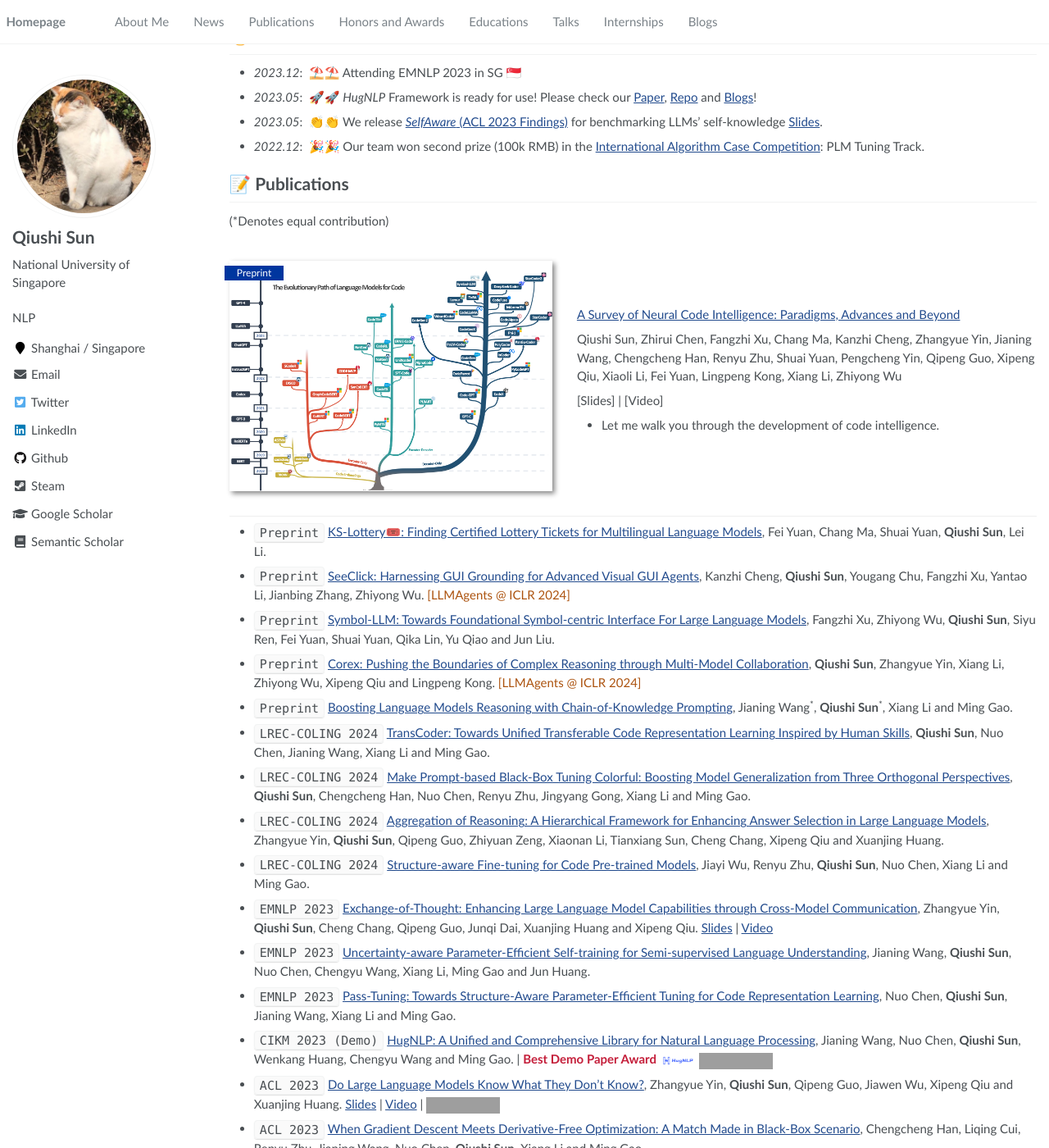
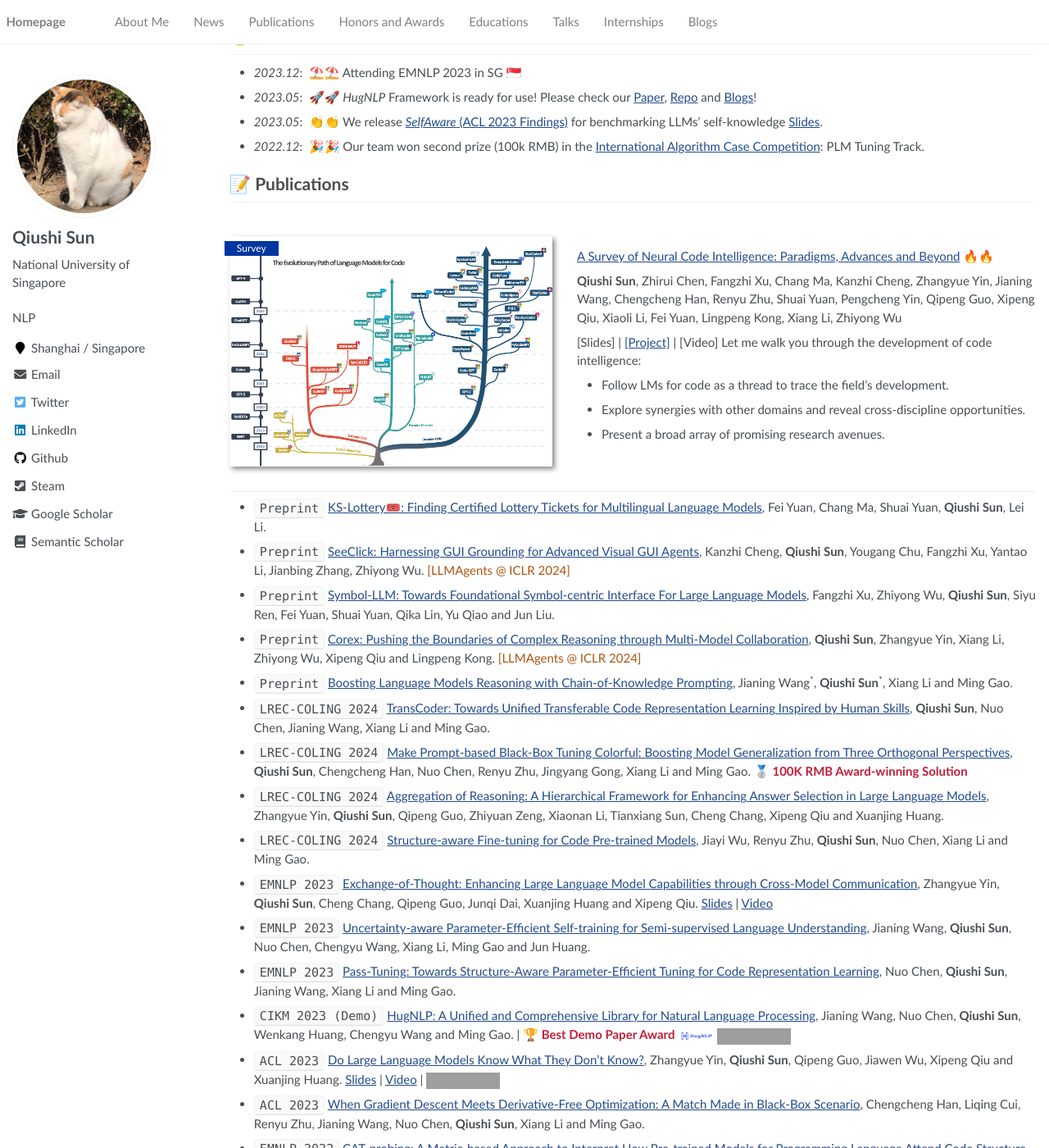
Before and after one commit to lixiang3776/lixiang3776.github.io, a Jekyll site: the page built from _pages/about.md, in a window 1280 px wide and 1400 px high, scrolled down 282 px. Shown: the whole window at 82% size. Built offline with Jekyll 4.4.1, drawn with Linux system fonts in a browser that asks for light colours; some of the changed text lies outside the part shown; grey boxes are pictures that could not be loaded.

Commit message:
update: miscs

```diff
--- a/_pages/about.md
+++ b/_pages/about.md
@@ -51,7 +51,9 @@ I will start my Ph.D. in Computer Science at [HKU CS](https://www.cs.hku.hk/) in
 - *2021.06*, Lorem ipsum dolor sit amet, consectetur adipiscing elit. Vivamus ornare aliquet ipsum, ac tempus justo dapibus sit amet.
 - *2021.03*, Lorem ipsum dolor sit amet, consectetur adipiscing elit. Vivamus ornare aliquet ipsum, ac tempus justo dapibus sit amet.  \| [\[video\]](https://github.com/) -->
 
-> "What's past is prologue." -- William Shakespeare (The Tempest)  <a href='https://scholar.google.com/citations?user=QgMkYFAAAAAJ&hl=en'><img src="https://img.shields.io/endpoint?url={{ url | url_encode }}&logo=Google%20Scholar&labelColor=f6f6f6&color=9cf&style=flat&label=citations"></a>
+> "What's past is prologue." -- William Shakespeare (The Tempest)
+>
+<!-- > <a href='https://scholar.google.com/citations?user=QgMkYFAAAAAJ&hl=en'><img src="https://img.shields.io/endpoint?url={{ url | url_encode }}&logo=Google%20Scholar&labelColor=f6f6f6&color=9cf&style=flat&label=citations"></a> -->
 
 <!-- # 📅 My Calendar
 
--- a/_pages/includes/pub.md
+++ b/_pages/includes/pub.md
@@ -1,15 +1,18 @@
 # 📝 Publications
-(*Denotes equal contribution)
 
-<div class='paper-box'><div class='paper-box-image'><div><div class="badge">Preprint</div><img src='images/codelms-tree.png' alt="sym" width="100%"></div></div>
+<div class='paper-box'><div class='paper-box-image'><div><div class="badge">Survey</div><img src='images/codelms-tree.png' alt="sym" width="100%"></div></div>
 <div class='paper-box-text' markdown="1">
 
-[A Survey of Neural Code Intelligence: Paradigms, Advances and Beyond](https://arxiv.org/abs/2210.04633)
+[A Survey of Neural Code Intelligence: Paradigms, Advances and Beyond](https://arxiv.org/abs/2210.04633) 🔥🔥
 
-Qiushi Sun, Zhirui Chen, Fangzhi Xu, Chang Ma, Kanzhi Cheng, Zhangyue Yin, Jianing Wang, Chengcheng Han, Renyu Zhu, Shuai Yuan, Pengcheng Yin, Qipeng Guo, Xipeng Qiu, Xiaoli Li, Fei Yuan, Lingpeng Kong, Xiang Li, Zhiyong Wu
+**Qiushi Sun**, Zhirui Chen, Fangzhi Xu, Chang Ma, Kanzhi Cheng, Zhangyue Yin, Jianing Wang, Chengcheng Han, Renyu Zhu, Shuai Yuan, Pengcheng Yin, Qipeng Guo, Xipeng Qiu, Xiaoli Li, Fei Yuan, Lingpeng Kong, Xiang Li, Zhiyong Wu
 
-[Slides] | [Video] <strong><span class='show_paper_citations' data='DhtAFkwAAAAJ:ALROH1vI_8AC'></span></strong>
-- Let me walk you through the development of code intelligence.
+[Slides] | [[Project]](https://github.com/QiushiSun/NCISurvey)  | [Video] <strong><span class='show_paper_citations' data='DhtAFkwAAAAJ:ALROH1vI_8AC'></span></strong>
+<!-- [![](https://img.shields.io/github/stars/QiushiSun/CodeAttention?style=social&label=Stars)](https://github.com/QiushiSun/CodeAttention) -->
+Let me walk you through the development of code intelligence:
+- Follow LMs for code as a thread to trace the field's development.
+- Explore synergies with other domains and reveal cross-discipline opportunities.
+- Present a broad array of promising research avenues.
 </div>
 </div>
 
@@ -20,15 +23,15 @@ Qiushi Sun, Zhirui Chen, Fangzhi Xu, Chang Ma, Kanzhi Cheng, Zhangyue Yin, Jiani
 - `Preprint` [Corex: Pushing the Boundaries of Complex Reasoning through Multi-Model Collaboration](https://arxiv.org/abs/2310.00280), **Qiushi Sun**, Zhangyue Yin, Xiang Li, Zhiyong Wu, Xipeng Qiu and Lingpeng Kong. <span style="color:#ac530f">[LLMAgents @ ICLR 2024]</span>
 - `Preprint` [Boosting Language Models Reasoning with Chain-of-Knowledge Prompting](https://arxiv.org/abs/2306.06427), Jianing Wang<sup>&#42;</sup>, **Qiushi Sun**<sup>&#42;</sup>, Xiang Li and Ming Gao.
 - `LREC-COLING 2024` [TransCoder: Towards Unified Transferable Code Representation Learning Inspired by Human Skills](https://arxiv.org/abs/2306.07285), **Qiushi Sun**, Nuo Chen, Jianing Wang, Xiang Li and Ming Gao.
-- `LREC-COLING 2024` [Make Prompt-based Black-Box Tuning Colorful: Boosting Model Generalization from Three Orthogonal Perspectives](https://arxiv.org/abs/2305.08088), **Qiushi Sun**, Chengcheng Han, Nuo Chen, Renyu Zhu, Jingyang Gong, Xiang Li and Ming Gao.
+- `LREC-COLING 2024` [Make Prompt-based Black-Box Tuning Colorful: Boosting Model Generalization from Three Orthogonal Perspectives](https://arxiv.org/abs/2305.08088), **Qiushi Sun**, Chengcheng Han, Nuo Chen, Renyu Zhu, Jingyang Gong, Xiang Li and Ming Gao. 🥈 <span style="color: #C41E3A;"> **100K RMB Award-winning Solution** </span>
 - `LREC-COLING 2024` [Aggregation of Reasoning: A Hierarchical Framework for Enhancing Answer Selection in Large Language Models](qiushisun.github.io), Zhangyue Yin, **Qiushi Sun**, Qipeng Guo, Zhiyuan Zeng, Xiaonan Li, Tianxiang Sun, Cheng Chang, Xipeng Qiu and Xuanjing Huang.
 - `LREC-COLING 2024` [Structure-aware Fine-tuning for Code Pre-trained Models](qiushisun.github.io), Jiayi Wu, Renyu Zhu, **Qiushi Sun**, Nuo Chen, Xiang Li and Ming Gao.
 - ``EMNLP 2023`` [Exchange-of-Thought: Enhancing Large Language Model Capabilities through Cross-Model Communication](http://arxiv.org/abs/2312.01823), Zhangyue Yin, **Qiushi Sun**, Cheng Chang, Qipeng Guo, Junqi Dai, Xuanjing Huang and Xipeng Qiu. [Slides](./files/EMNLP2023_EoT_231112.pdf) \| [Video](https://youtu.be/mAMn8Xjkprg?si=jDIj8oSy0oT0-WRp)
 - ``EMNLP 2023`` [Uncertainty-aware Parameter-Efficient Self-training for Semi-supervised Language Understanding](https://aclanthology.org/2023.findings-emnlp.528/), Jianing Wang, **Qiushi Sun**, Nuo Chen, Chengyu Wang, Xiang Li, Ming Gao and Jun Huang.
 - ``EMNLP 2023`` [Pass-Tuning: Towards Structure-Aware Parameter-Efficient Tuning for Code Representation Learning](https://aclanthology.org/2023.findings-emnlp.42/), Nuo Chen, **Qiushi Sun**, Jianing Wang, Xiang Li and Ming Gao.
-- ``CIKM 2023 (Demo)`` [HugNLP: A Unified and Comprehensive Library for Natural Language Processing](https://api.semanticscholar.org/CorpusID:257232389), Jianing Wang, Nuo Chen, **Qiushi Sun**, Wenkang Huang, Chengyu Wang and Ming Gao. \| <span style="color: #C41E3A;">**Best Demo Paper Award**</span> <img src='./images/hugnlp-logo.png' style='width: 2.95em;'> [![](https://img.shields.io/github/stars/wjn1996/HugNLP?style=social&label=Code+Stars)](https://github.com/HugAILab/HugNLP)
+- ``CIKM 2023 (Demo)`` [HugNLP: A Unified and Comprehensive Library for Natural Language Processing](https://api.semanticscholar.org/CorpusID:257232389), Jianing Wang, Nuo Chen, **Qiushi Sun**, Wenkang Huang, Chengyu Wang and Ming Gao. \| <span style="color: #C41E3A;"> 🏆 **Best Demo Paper Award**</span> <img src='./images/hugnlp-logo.png' style='width: 2.95em;'> [![](https://img.shields.io/github/stars/wjn1996/HugNLP?style=social&label=Code+Stars)](https://github.com/HugAILab/HugNLP)
 - ``ACL 2023`` [Do Large Language Models Know What They Don't Know?](https://arxiv.org/abs/2305.18153), Zhangyue Yin, **Qiushi Sun**, Qipeng Guo, Jiawen Wu, Xipeng Qiu and Xuanjing Huang. [Slides](./files/ACL23_LLMSA-Presentation.pdf) \| [Video](https://youtu.be/VTl8FAdNJEI) \| [![](https://img.shields.io/github/stars/yinzhangyue/SelfAware?style=social&label=Code+Stars)](https://github.com/yinzhangyue/SelfAware)
 - ``ACL 2023`` [When Gradient Descent Meets Derivative-Free Optimization: A Match Made in Black-Box Scenario](https://arxiv.org/abs/2305.10013), Chengcheng Han, Liqing Cui, Renyu Zhu, Jianing Wang, Nuo Chen, **Qiushi Sun**, Xiang Li and Ming Gao.
 - ``EMNLP 2022`` [CAT-probing: A Metric-based Approach to Interpret How Pre-trained Models for Programming Language Attend Code Structure](https://arxiv.org/abs/2210.04633), Nuo Chen<sup>&#42;</sup>, **Qiushi Sun**<sup>&#42;</sup>, Renyu Zhu<sup>&#42;</sup>, Xiang Li, Xuesong Lu and Ming Gao. [Slides](./files/EMNLP22_Presentation.pdf) \| [Video](https://doi.org/10.48448/76ht-3y46) \| [![](https://img.shields.io/github/stars/QiushiSun/CodeAttention?style=social&label=Code+Stars)](https://github.com/QiushiSun/CodeAttention)
 
-- 😜 More working drafts / preprints under review will be released later ⌛️
+- *Denotes equal contribution. More working drafts / preprints under review will be released later ⌛️
```
Also changed, not shown: 1 other file.
